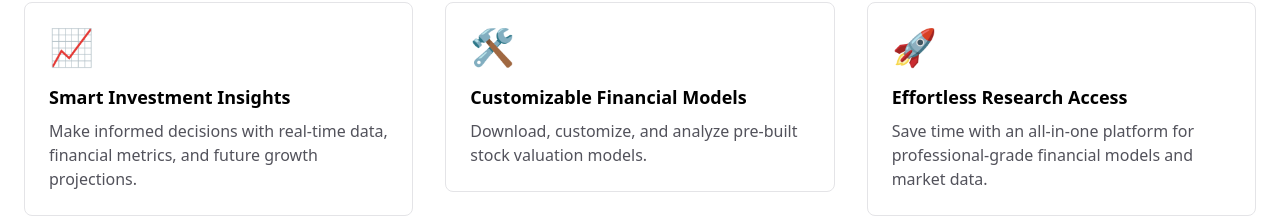
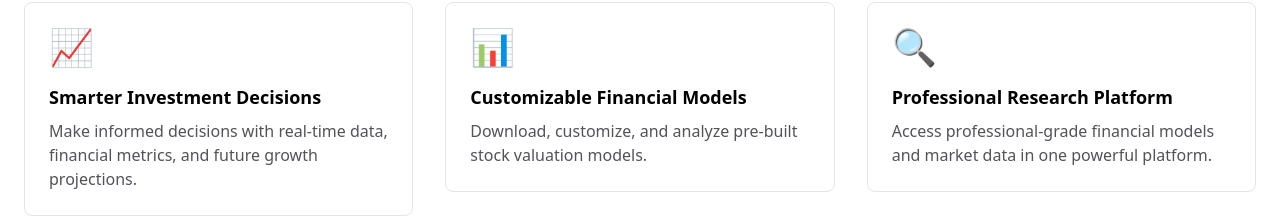
Before and after one commit to avidesai/eclipse-equity, a Next.js app in the folder valueverse/: page / in a window 1280 px wide. Shown: the part 618-836 px from the top of the page. Built offline with nearby package versions, Linux system fonts and the light colour scheme; no server answers.

Commit message:
home page changes:

```diff
--- a/valueverse/src/app/page.tsx
+++ b/valueverse/src/app/page.tsx
@@ -9,19 +9,19 @@ import { FeatureCardProps } from './types';
 
 const features: FeatureCardProps[] = [
   {
-    title: "Smart Investment Insights",
+    title: "Smarter Investment Decisions",
     description: "Make informed decisions with real-time data, financial metrics, and future growth projections.",
     icon: "📈",
   },
   {
     title: "Customizable Financial Models",
     description: "Download, customize, and analyze pre-built stock valuation models.",
-    icon: "🛠️",
+    icon: "📊",
   },
   {
-    title: "Effortless Research Access",
-    description: "Save time with an all-in-one platform for professional-grade financial models and market data.",
-    icon: "🚀",
+    title: "Professional Research Platform",
+    description: "Access professional-grade financial models and market data in one powerful platform.",
+    icon: "🔍",
   },
 ];
 
```
